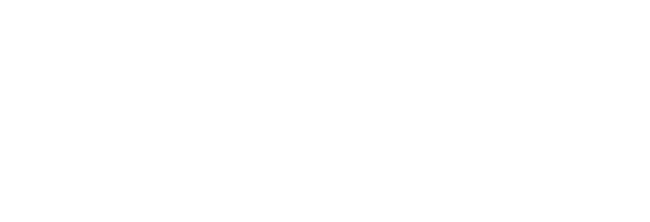
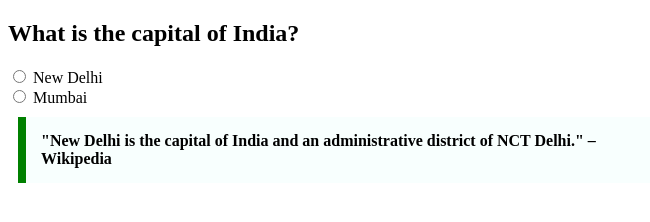
Before and after one commit to acciojob/trivia-akv2511, a website: page main.html in a window 1280 px wide. Shown: the whole page, without its empty margins (0-650 px from the left). Drawn offline with Linux system fonts and the light colour scheme.

Commit message:
created a submission

```diff
--- a/main.html
+++ b/main.html
@@ -4,10 +4,38 @@
 
 <head>
 	<link rel="stylesheet" href="styles.css">
+	 <style>
+    blockquote {
+      max-width: 600px;
+      margin: 10px;
+      padding: 15px;
+      border-left: 8px solid green;
+      background-color: #f8fffe;
+      font-weight: bold;
+    }
+  </style>
 </head>
 
 <body>
 	<!-- the entire body must be written by student -->
+	<section>
+    <h2>What is the capital of India?</h2>
+    <form>
+      <label>
+        <input type="radio" name="capital" value="new-delhi">
+        New Delhi
+      </label><br>
+      <label>
+        <input type="radio" name="capital" value="mumbai">
+        Mumbai
+      </label>
+    </form>
+  </section>
+
+  <!-- Quotation Section -->
+  <blockquote cite="https://en.wikipedia.org/wiki/New_Delhi">
+    "New Delhi is the capital of India and an administrative district of NCT Delhi." – Wikipedia
+  </blockquote>
     <script type="text/javascript" src="./script.js">
 </script>
 
```
